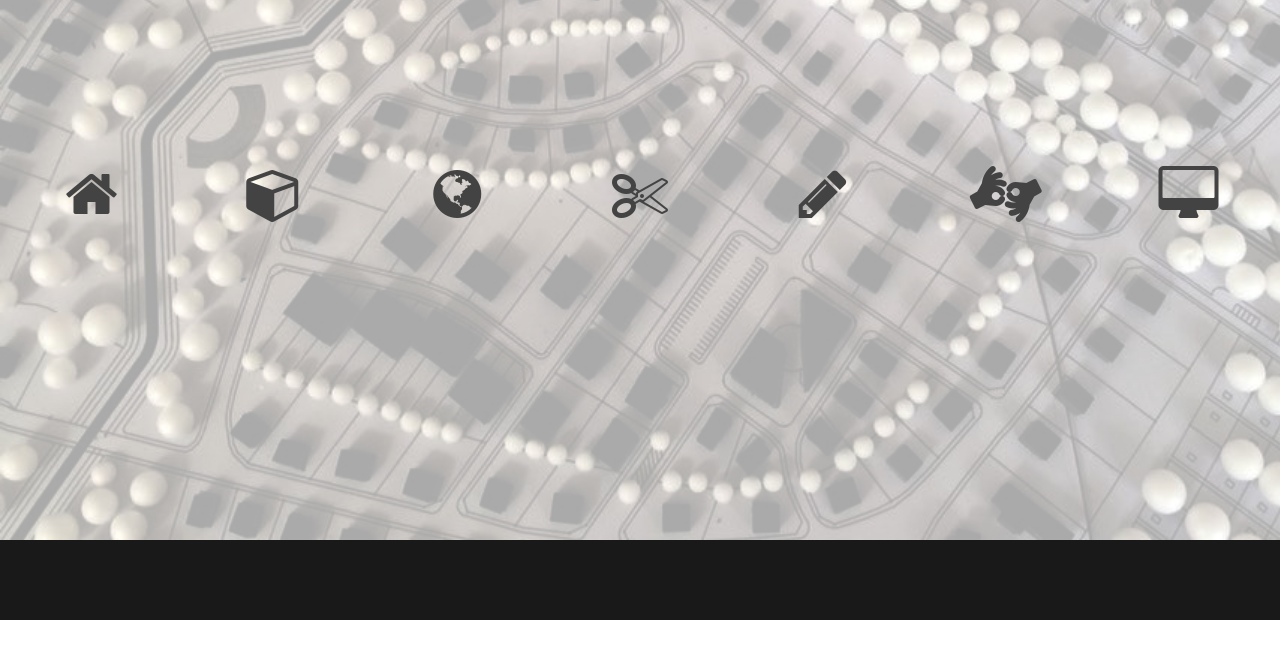
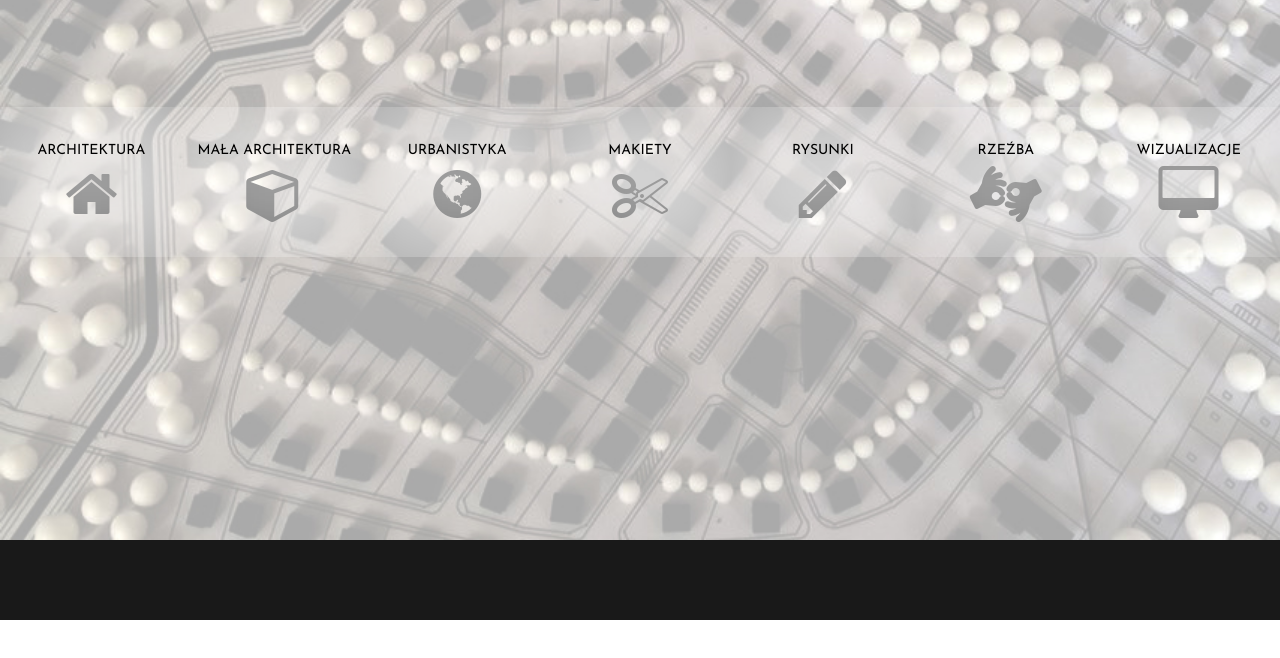
Before and after one commit to annkaczmarek/annkaczmarek.github.io, a website: page index.html in a window 1280 px wide. Shown: the part 260-918 px from the top of the page. Drawn offline with nearby package versions, Linux system fonts and the light colour scheme; some packages are replaced by stand-ins of ours.

Commit message:
icons background added

```diff
--- a/app.css
+++ b/app.css
@@ -137,7 +137,7 @@ i.fa:hover{
 }
 
 .hovereffect .overlay .blur{
-  background-color:rgba(255,255,255,0.9);
+  background-color:rgba(255,255,255,0.5);
   position:absolute;
   top:0;
   left:0;
@@ -145,6 +145,11 @@ i.fa:hover{
   bottom:0;
   filter: blur(40px);
   border-radius: 5px;
+}
+
+
+.hovereffect:hover .overlay .blur {
+  background-color: rgba(255, 255, 255, 0.9);
 }
 
 .hovereffect .title {
@@ -158,18 +163,18 @@ i.fa:hover{
   margin-top: 20%;
 }
 
-.hovereffect:hover img {
+.hovereffect img {
   -ms-transform:scale(1.05);
   -webkit-transform:scale(1.05);
   transform:scale(1.05);
 }
 
-.hovereffect:hover .overlay {
+.hovereffect .overlay {
   opacity:1;
   filter:alpha(opacity=100);
 }
 
-.hovereffect:hover .title {
+.hovereffect .title {
   opacity: 1;
   filter: alpha(opacity=100);
   -ms-transform: translatey(0);
```
